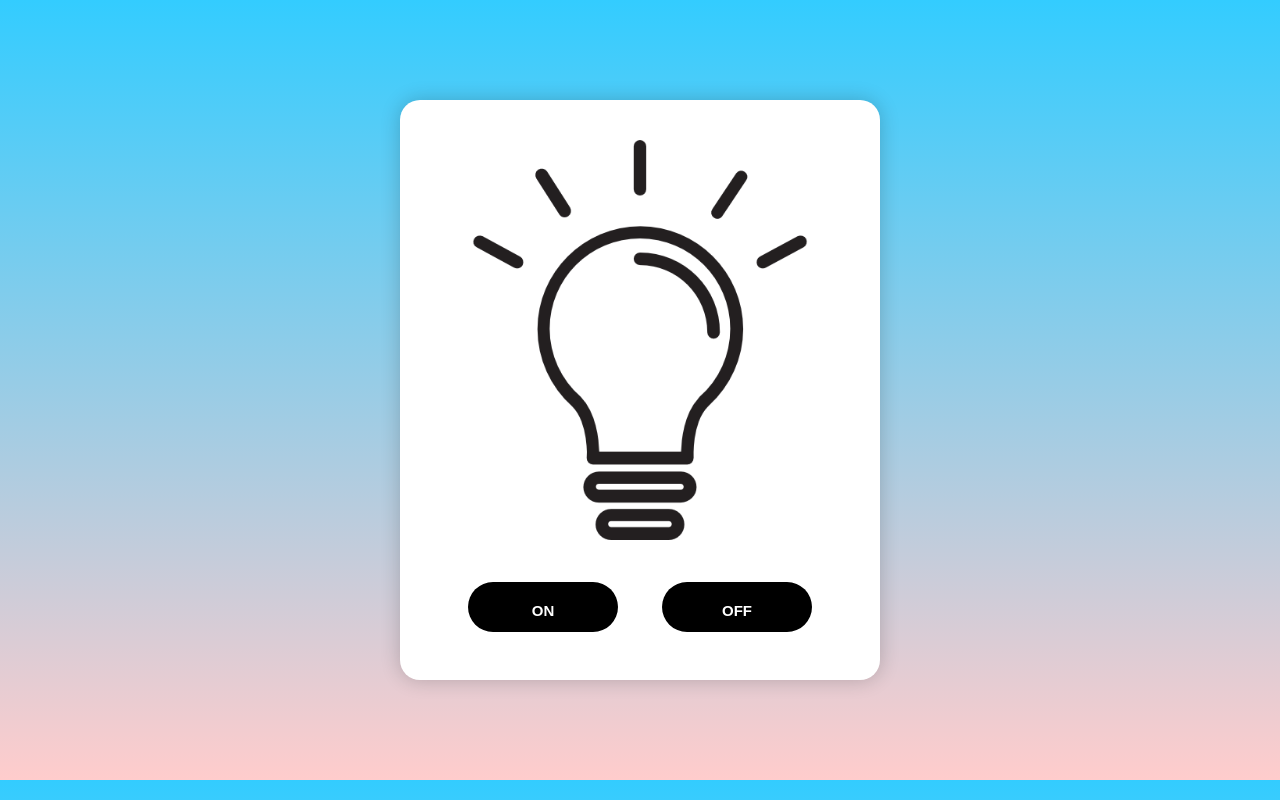
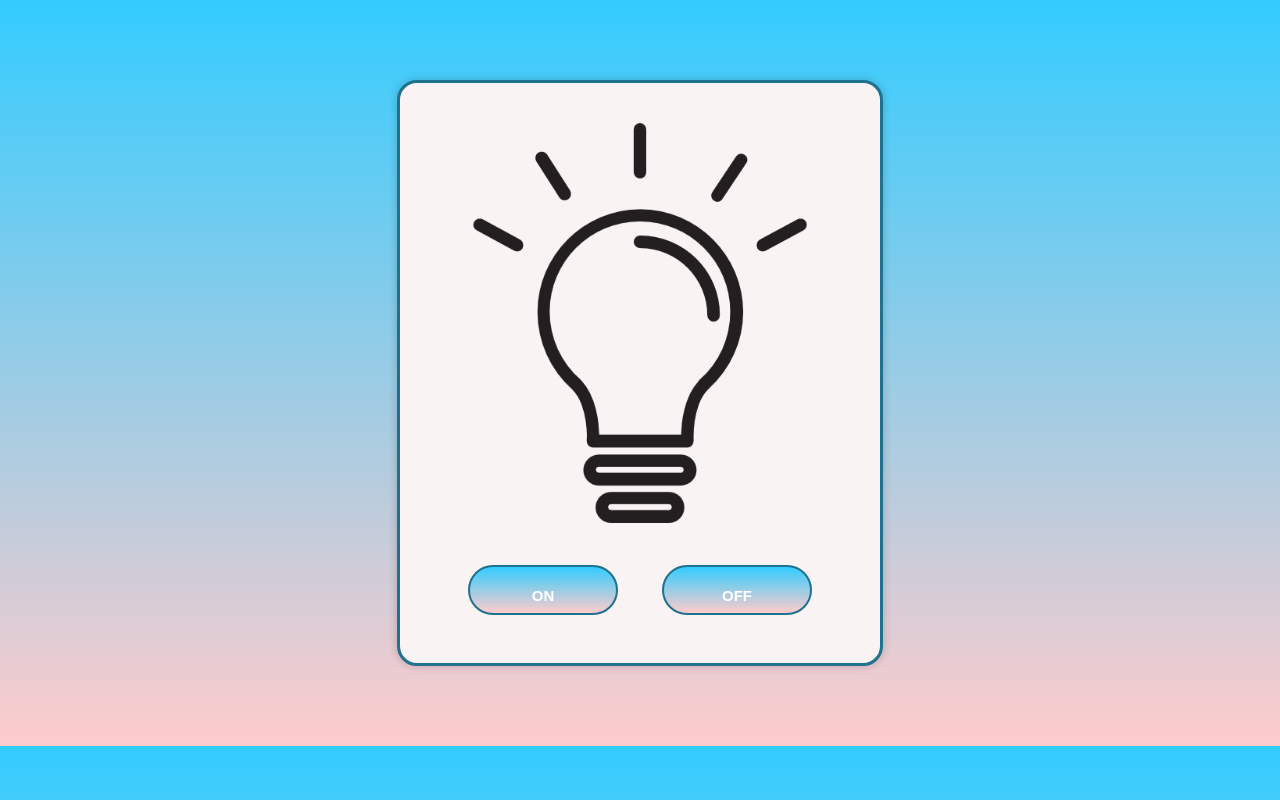
Before and after one commit to rutuja091/Bulb-On-Off-Toggler, a plain HTML site: page index.html in a window 1280 px wide. Drawn offline with Linux system fonts and the light colour scheme.

Commit message:
some changes

```diff
--- a/index.html
+++ b/index.html
@@ -18,12 +18,13 @@
     height:500px;
     padding:40px;
     width:400px;
-    margin:100px auto;
-    box-shadow:0 0 20px rgba(0 , 0 , 0, 0.2);
-    background-color: #ffff;
+    margin:80px auto;
+    box-shadow:0 0 10px rgba(0 , 0 , 0, 0.2);
+    background-color:rgb(250, 243, 243);
     border-radius: 20px;
     justify-content: center;
     text-align: center;
+    border: 3px solid  #1f718d  ;
 
 }
 
@@ -33,12 +34,13 @@ button{
   height:50px;
   padding:20px ;
   width:150px;
-  border: none;
+
+  border: 2px solid  #1f718d  ;
   margin: 20px ;
   border-radius: 50px;
   justify-content: center;
   text-align: center;
-  background-color: black;
+  background:linear-gradient(to bottom, #33ccff 0%, #ffcccc 100%);
   color: #ffff;
   font-size: 15px;
 
```
